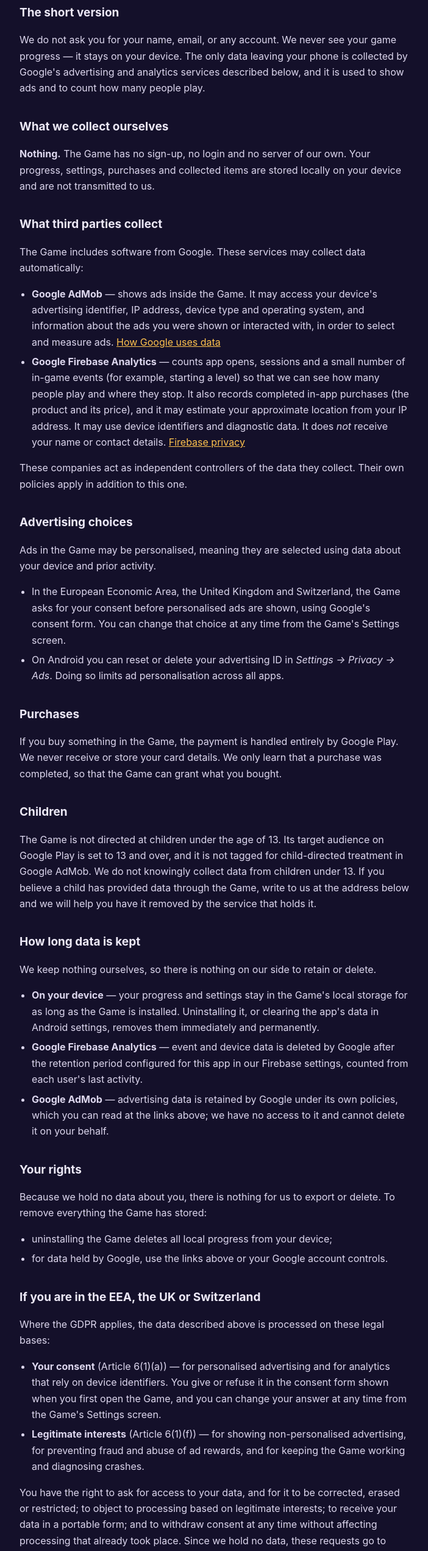
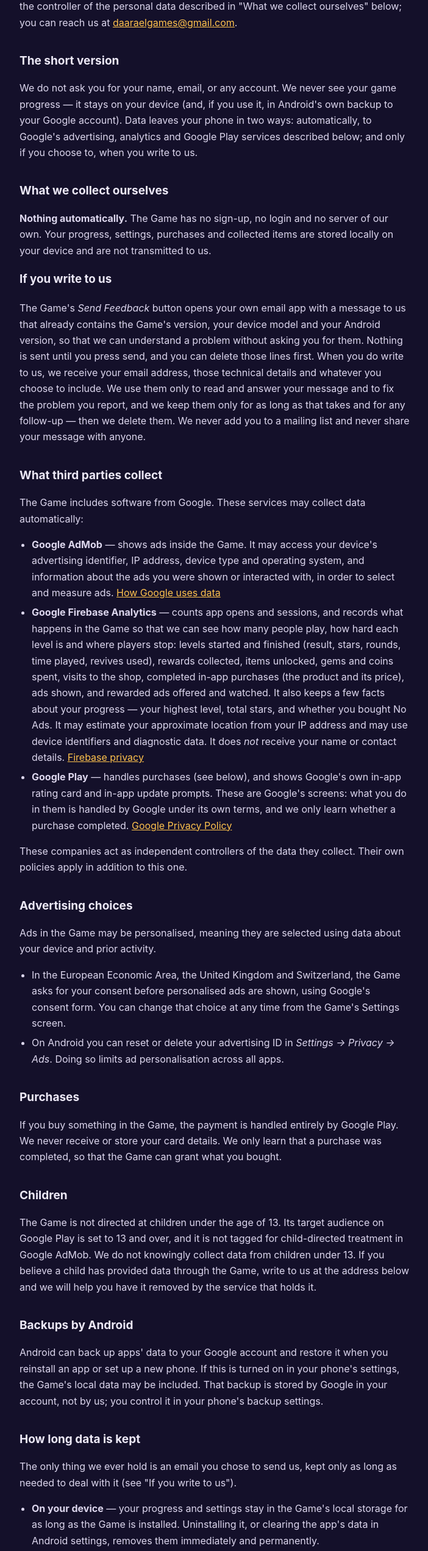
Before and after one commit to vadimtymyrivskyi/daaraelgames-site, a plain HTML site: page hyper-impulse/privacy-policy/index.html in a window 1280 px wide. Shown: the part 220-2764 px from the top of the page at 61% size, without its empty margins (288-990 px from the left). Drawn offline with Linux system fonts and the light colour scheme.

Commit message:
Update privacy policy and terms

```diff
--- a/hyper-impulse/privacy-policy/index.html
+++ b/hyper-impulse/privacy-policy/index.html
@@ -10,21 +10,34 @@
 <body>
 <div class="wrap">
   <h1>Privacy Policy</h1>
-  <p class="updated">Hyper Impulse: Bricks &amp; Balls · Daarael Games · Last updated: 29 September 2026</p>
+  <p class="updated">Hyper Impulse: Bricks &amp; Balls · Daarael Games · Last updated: 3 October 2026</p>
 
   <p>This policy explains what happens to data when you play <strong>Hyper Impulse: Bricks &amp;
-  Balls</strong> ("the Game"), published by Daarael Games ("we", "us").</p>
+  Balls</strong> ("the Game"), published by Daarael Games, the trading name of Vadym
+  Tymyrivskyi, an individual entrepreneur registered in Ukraine ("we", "us"). We are the
+  controller of the personal data described in "What we collect ourselves" below; you can
+  reach us at <a href="mailto:daaraelgames@gmail.com">daaraelgames@gmail.com</a>.</p>
 
   <h2>The short version</h2>
   <p>We do not ask you for your name, email, or any account. We never see your game progress —
-  it stays on your device. The only data leaving your phone is collected by Google's
-  advertising and analytics services described below, and it is used to show ads and to count
-  how many people play.</p>
+  it stays on your device (and, if you use it, in Android's own backup to your Google account).
+  Data leaves your phone in two ways: automatically, to Google's advertising, analytics and
+  Google Play services described below; and only if you choose to, when you write to us.</p>
 
   <h2>What we collect ourselves</h2>
-  <p><strong>Nothing.</strong> The Game has no sign-up, no login and no server of our own.
-  Your progress, settings, purchases and collected items are stored locally on your device
-  and are not transmitted to us.</p>
+  <p><strong>Nothing automatically.</strong> The Game has no sign-up, no login and no server
+  of our own. Your progress, settings, purchases and collected items are stored locally on
+  your device and are not transmitted to us.</p>
+
+  <h3>If you write to us</h3>
+  <p>The Game's <em>Send Feedback</em> button opens your own email app with a message to us that
+  already contains the Game's version, your device model and your Android version, so that we
+  can understand a problem without asking you for them. Nothing is sent until you press send,
+  and you can delete those lines first. When you do write to us, we receive your email
+  address, those technical details and whatever you choose to include. We use them only to
+  read and answer your message and to fix the problem you report, and we keep them only for as
+  long as that takes and for any follow-up — then we delete them. We never add you to a
+  mailing list and never share your message with anyone.</p>
 
   <h2>What third parties collect</h2>
   <p>The Game includes software from Google. These services may collect data automatically:</p>
@@ -34,13 +47,21 @@
       advertising identifier, IP address, device type and operating system, and information
       about the ads you were shown or interacted with, in order to select and measure ads.
       <a href="https://policies.google.com/technologies/partner-sites">How Google uses data</a></li>
-    <li><strong>Google Firebase Analytics</strong> — counts app opens, sessions and a small
-      number of in-game events (for example, starting a level) so that we can see how many
-      people play and where they stop. It also records completed in-app purchases (the
-      product and its price), and it may estimate your approximate location from your IP
-      address. It may use device identifiers and diagnostic data.
+    <li><strong>Google Firebase Analytics</strong> — counts app opens and sessions, and records
+      what happens in the Game so that we can see how many people play, how hard each level
+      is and where players stop: levels started and finished (result, stars, rounds, time
+      played, revives used), rewards collected, items unlocked, gems and coins spent, visits
+      to the shop, completed in-app purchases (the product and its price), ads shown, and
+      rewarded ads offered and watched. It
+      also keeps a few facts about your progress — your highest level, total stars, and
+      whether you bought No Ads. It may estimate your approximate location from your IP
+      address and may use device identifiers and diagnostic data.
       It does <em>not</em> receive your name or contact details.
       <a href="https://firebase.google.com/support/privacy">Firebase privacy</a></li>
+    <li><strong>Google Play</strong> — handles purchases (see below), and shows Google's own
+      in-app rating card and in-app update prompts. These are Google's screens: what you do in
+      them is handled by Google under its own terms, and we only learn whether a purchase
+      completed. <a href="https://policies.google.com/privacy">Google Privacy Policy</a></li>
   </ul>
 
   <p>These companies act as independent controllers of the data they collect. Their own
@@ -69,8 +90,15 @@
   provided data through the Game, write to us at the address below and we will help you have
   it removed by the service that holds it.</p>
 
+  <h2>Backups by Android</h2>
+  <p>Android can back up apps' data to your Google account and restore it when you reinstall
+  an app or set up a new phone. If this is turned on in your phone's settings, the Game's
+  local data may be included. That backup is stored by Google in your account, not by us; you
+  control it in your phone's backup settings.</p>
+
   <h2>How long data is kept</h2>
-  <p>We keep nothing ourselves, so there is nothing on our side to retain or delete.</p>
+  <p>The only thing we ever hold is an email you chose to send us, kept only as long as
+  needed to deal with it (see "If you write to us").</p>
   <ul>
     <li><strong>On your device</strong> — your progress and settings stay in the Game's local
       storage for as long as the Game is installed. Uninstalling it, or clearing the app's
@@ -84,8 +112,9 @@
   </ul>
 
   <h2>Your rights</h2>
-  <p>Because we hold no data about you, there is nothing for us to export or delete. To
-  remove everything the Game has stored:</p>
+  <p>Apart from an email you may have sent us, we hold no data about you. If you wrote to us,
+  you can ask us at the address below to see or delete your messages. To remove everything
+  the Game has stored:</p>
   <ul>
     <li>uninstalling the Game deletes all local progress from your device;</li>
     <li>for data held by Google, use the links above or your Google account controls.</li>
@@ -99,14 +128,15 @@
       shown when you first open the Game, and you can change your answer at any time from the
       Game's Settings screen.</li>
     <li><strong>Legitimate interests</strong> (Article 6(1)(f)) — for showing
-      non-personalised advertising, for preventing fraud and abuse of ad rewards, and for
-      keeping the Game working and diagnosing crashes.</li>
+      non-personalised advertising, for preventing fraud and abuse of ad rewards, for keeping
+      the Game working and diagnosing crashes, and for answering emails you send us.</li>
   </ul>
   <p>You have the right to ask for access to your data, and for it to be corrected, erased or
   restricted; to object to processing based on legitimate interests; to receive your data in a
   portable form; and to withdraw consent at any time without affecting processing that already
-  took place. Since we hold no data, these requests go to Google, through the links above or
-  your Google account controls — write to us and we will point you to the right place.</p>
+  took place. For emails you sent us, write to us and we will act on your request. For data
+  held by Google, the requests go to Google, through the links above or your Google account
+  controls — write to us and we will point you to the right place.</p>
   <p>You also have the right to lodge a complaint with your national data protection
   supervisory authority.</p>
   <p><strong>Transfers outside your country.</strong> Google processes data in the United
@@ -125,8 +155,9 @@
   using your prior activity.</p>
   <p>You also have the right to know what personal information is collected and to ask for its
   deletion or correction, and the right not to be treated differently for exercising any of
-  these rights. As there is nothing held on our side, such requests are directed to Google
-  using the links above; write to us and we will help you find the right form.</p>
+  these rights. On our side we hold only emails you chose to send us — ask us about those
+  directly; requests about other data are directed to Google using the links above, and we
+  will help you find the right form.</p>
 
   <h2>Changes</h2>
   <p>If this policy changes, the new version appears on this page with a new date. Continuing
```
Also changed, not shown: hyper-impulse/terms/index.html (+21 -3 lines).
